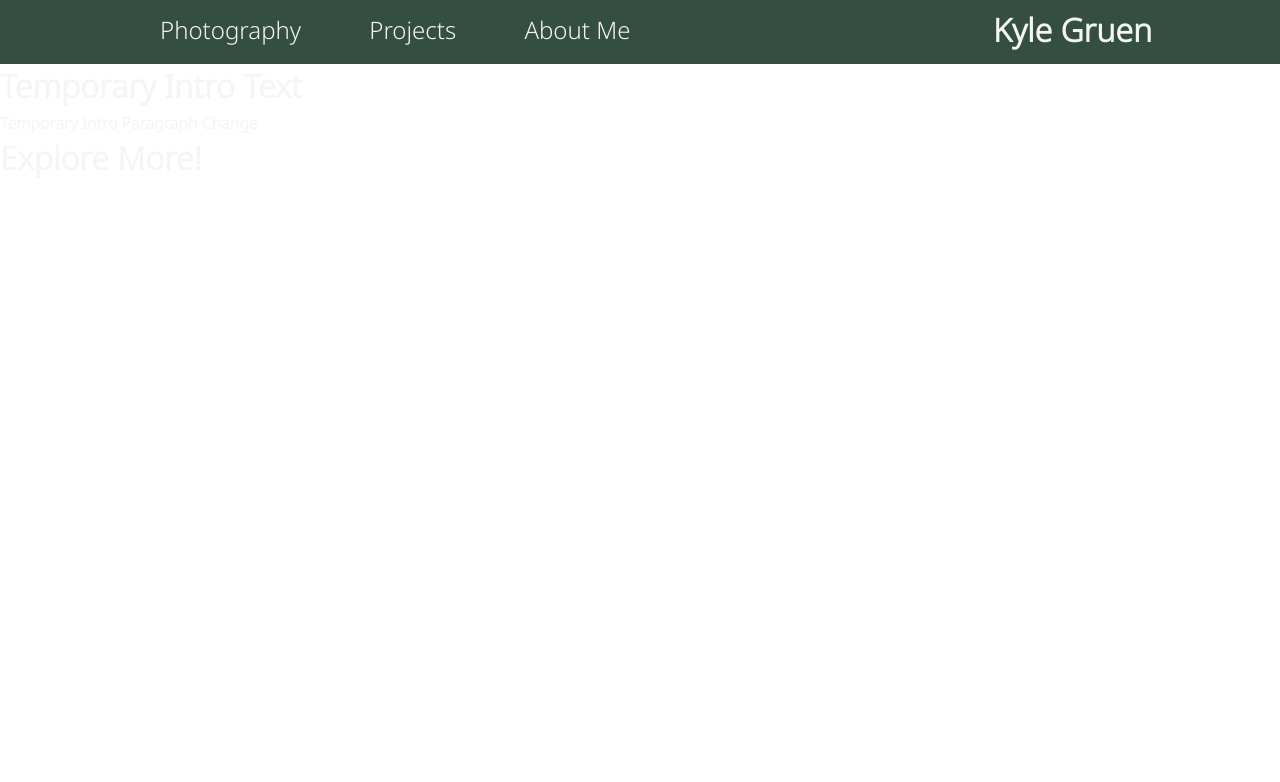
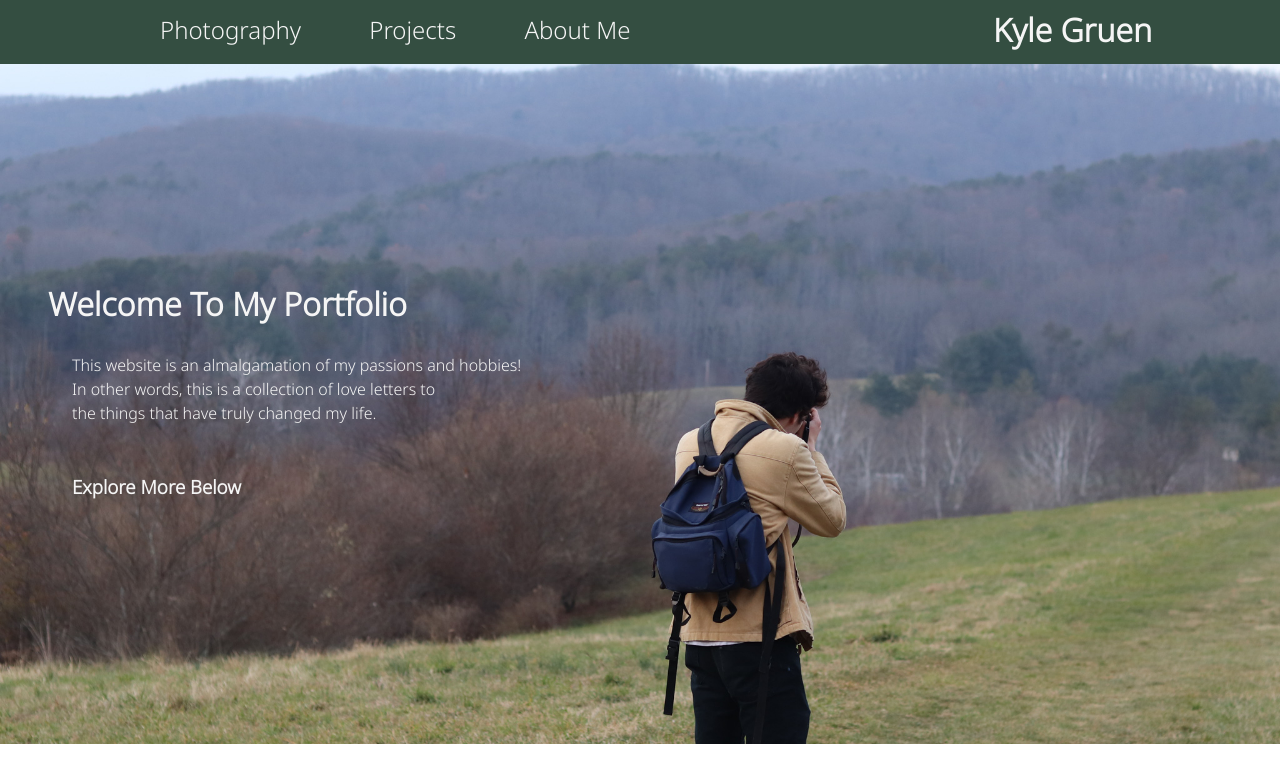
Before and after one commit to gruenkyle/personal_portfolio, a plain HTML site: page index.html in a window 1280 px wide. Drawn offline with Linux system fonts and the light colour scheme.

Commit message:
Center Container Work

```diff
--- a/index.html
+++ b/index.html
@@ -33,12 +33,17 @@
             <h2 class="logo_center">Kyle Gruen</h2>
         </header>
         <header id="center-container">
-            <div class="overlayText">
-                <h2>Temporary Intro Text</h2>
-                <h4>Temporary Intro Paragraph Change</h4>
-            </div>
-            <div class="ExploreMe">
-                <h2>Explore More!</h3>
+            <div class="centerText">
+                <div class="overlayText">
+                    <h2>Welcome To My Portfolio</h2>
+                    <p>This website is an almalgamation of my passions and hobbies!
+                        <br>In other words, this is a collection of love letters to
+                        <br>the things that have truly changed my life.
+                    </p>
+                </div>
+                <div class="ExploreMe">
+                    <h3>Explore More Below</h3>
+                </div>
             </div>
         </header>
     </body>
--- a/website_style.css
+++ b/website_style.css
@@ -64,6 +64,7 @@ h2{
     align-items: center;
     padding: .5rem 10%;
 
+    top: 0;
     width: 100%;
     transition: 0.4s;
 }
@@ -103,10 +104,33 @@ h2{
 /* Hidden Hamburger Menu */
 
 
+/* Center Container */
+#center-container{
+    background-image:url(./images/backgroundIMG.jpg);
+    height: 85vh;
+    background-size: cover;
+    background-position: center;
+
+    display: flex;
+    flex-direction: column;
+    flex: 1;
+    justify-content: center;
+    align-content: center;
+    padding: 1.5rem;
+}
+
+#center-container p,h3,
+
+.centerText{
+    margin-right: auto;
+    padding: 1.5rem;
+}
+
 /* Transitional Material */
 @media screen and (max-width:1024px){
     #header-navbar{
         transition: 0.2s;
+        position: normal;
     }
     .nav_links_left{
         display: none;
```
Also changed, not shown: images/backgroundIMG.jpg (added).
